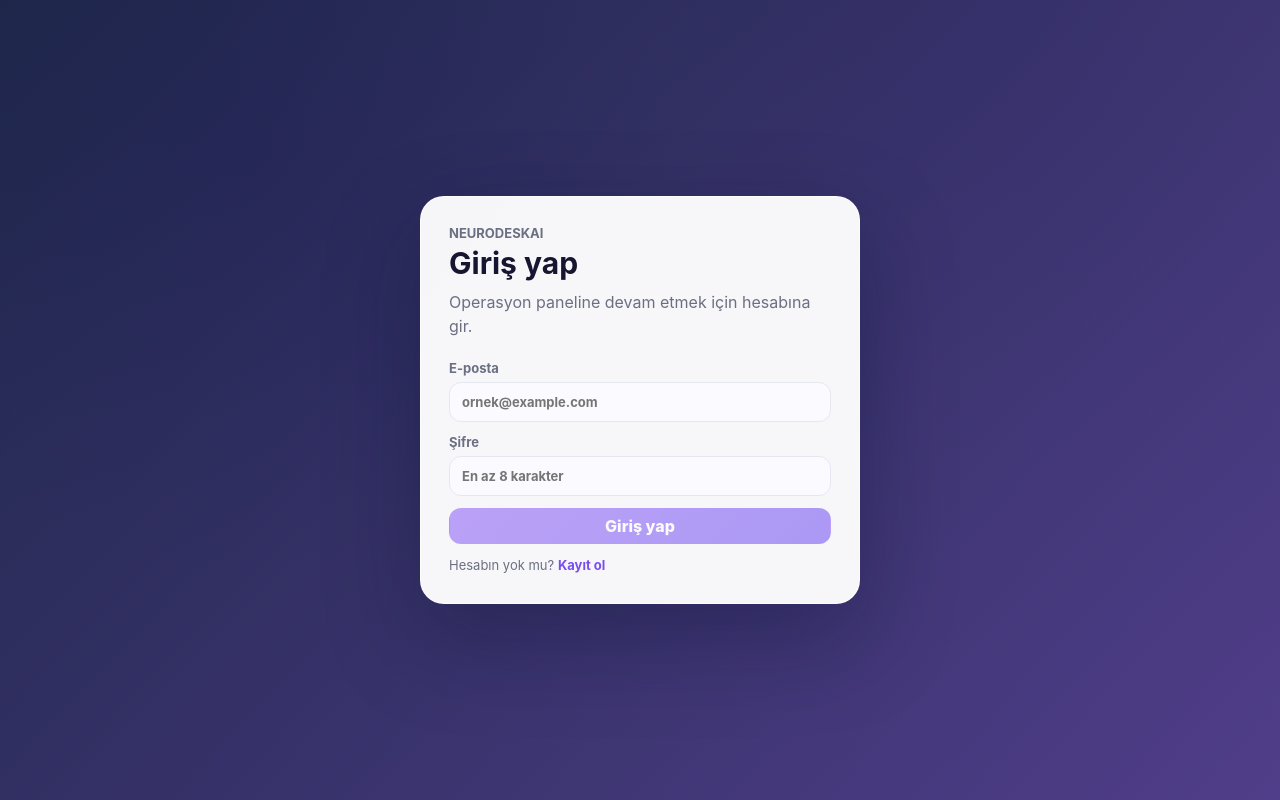
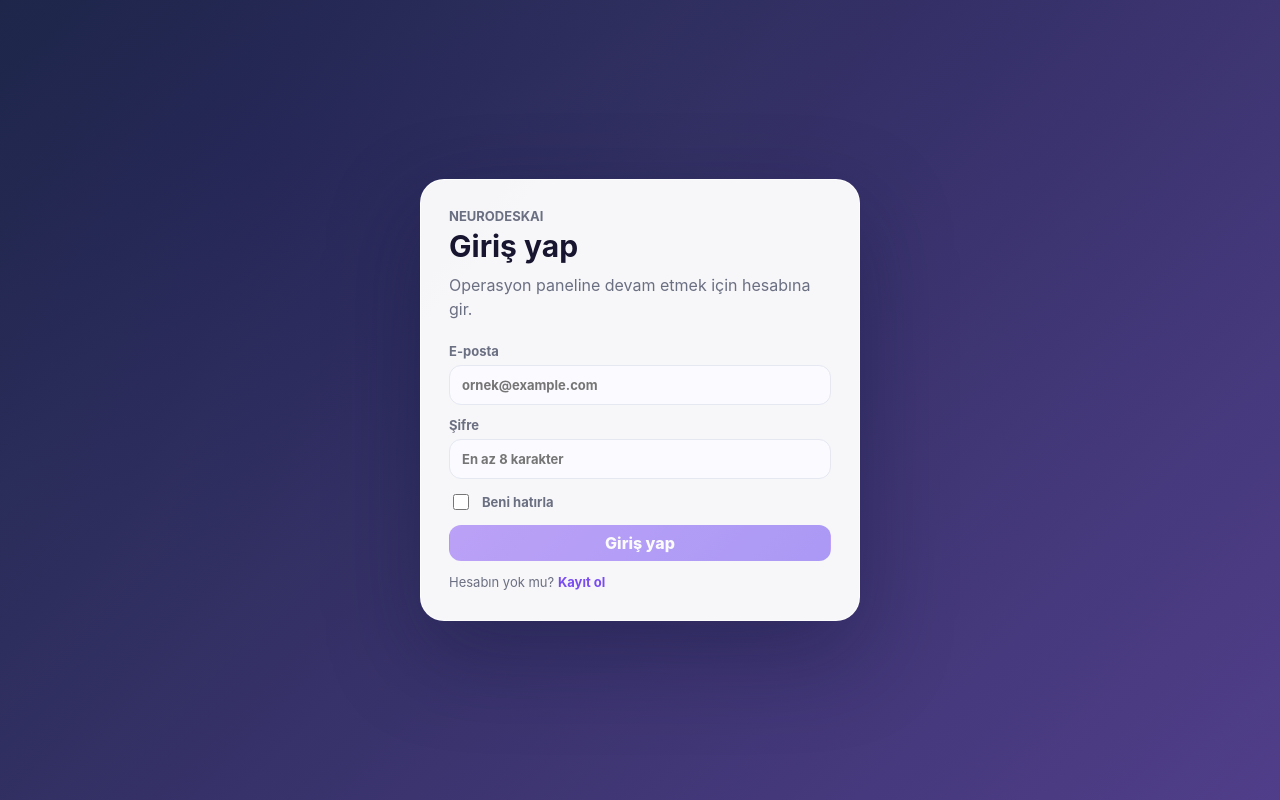
Before and after one commit to fy747892-cloud/NeuroDeskAI, a Next.js app in the folder frontend/: page /giris in a window 1280 px wide. Built offline with nearby package versions, Linux system fonts and the light colour scheme; no server answers.

Commit message:
Add remembered login and personalized summary

```diff
--- a/frontend/app/globals.css
+++ b/frontend/app/globals.css
@@ -349,6 +349,24 @@ h3 {
   margin-bottom: 8px;
 }
 
+.heroMeta {
+  align-items: center;
+  display: flex;
+  flex-wrap: wrap;
+  gap: 10px;
+  margin-bottom: 8px;
+}
+
+.heroMeta .eyebrow {
+  margin-bottom: 0;
+}
+
+.heroMeta span {
+  color: var(--muted);
+  font-size: 13px;
+  font-weight: 700;
+}
+
 .dashboardHero p:last-child {
   color: var(--muted);
   line-height: 1.6;
@@ -491,6 +509,21 @@ h3 {
   font: inherit;
   min-height: 40px;
   padding: 0 12px;
+}
+
+.authForm .checkboxLine {
+  align-items: center;
+  display: flex;
+  gap: 10px;
+}
+
+.authForm .checkboxLine input {
+  accent-color: var(--green);
+  flex: 0 0 auto;
+  height: 16px;
+  min-height: 0;
+  padding: 0;
+  width: 16px;
 }
 
 .authSwitch {
--- a/frontend/components/auth-form.tsx
+++ b/frontend/components/auth-form.tsx
@@ -1,7 +1,7 @@
 "use client";
 
 import { useRouter } from "next/navigation";
-import { FormEvent, useMemo, useState } from "react";
+import { FormEvent, useEffect, useMemo, useState } from "react";
 import { authenticate, AuthMode } from "@/lib/api";
 import { useSession } from "@/lib/session";
 
@@ -9,16 +9,32 @@ type AuthFormProps = {
   mode: AuthMode;
 };
 
+const REMEMBERED_EMAIL_KEY = "neurodesk-remembered-email";
+
 export function AuthForm({ mode }: AuthFormProps) {
   const router = useRouter();
   const { setAuthenticatedSession } = useSession();
   const [email, setEmail] = useState("");
   const [displayName, setDisplayName] = useState("");
   const [password, setPassword] = useState("");
+  const [rememberMe, setRememberMe] = useState(false);
   const [isSubmitting, setSubmitting] = useState(false);
   const [message, setMessage] = useState<string | null>(null);
 
   const isRegister = mode === "register";
+
+  useEffect(() => {
+    if (isRegister || typeof window === "undefined") {
+      return;
+    }
+
+    const rememberedEmail = window.localStorage.getItem(REMEMBERED_EMAIL_KEY);
+    if (rememberedEmail) {
+      setEmail(rememberedEmail);
+      setRememberMe(true);
+    }
+  }, [isRegister]);
+
   const canSubmit = useMemo(() => {
     if (!email.trim() || password.length < 8) {
       return false;
@@ -45,6 +61,13 @@ export function AuthForm({ mode }: AuthFormProps) {
         password,
         displayName: displayName.trim() || email.split("@")[0],
       });
+      if (!isRegister && typeof window !== "undefined") {
+        if (rememberMe) {
+          window.localStorage.setItem(REMEMBERED_EMAIL_KEY, email.trim());
+        } else {
+          window.localStorage.removeItem(REMEMBERED_EMAIL_KEY);
+        }
+      }
       await setAuthenticatedSession(tokens);
       router.push("/");
     } catch (error) {
@@ -91,6 +114,17 @@ export function AuthForm({ mode }: AuthFormProps) {
         />
       </label>
 
+      {!isRegister ? (
+        <label className="checkboxLine">
+          <input
+            checked={rememberMe}
+            onChange={(event) => setRememberMe(event.target.checked)}
+            type="checkbox"
+          />
+          <span>Beni hatırla</span>
+        </label>
+      ) : null}
+
       <button disabled={isSubmitting || !canSubmit} type="submit">
         {isSubmitting ? "İşleniyor..." : isRegister ? "Hesap oluştur" : "Giriş yap"}
       </button>
```
Also changed, not shown: frontend/components/dashboard-view.tsx (+19 -3 lines).
